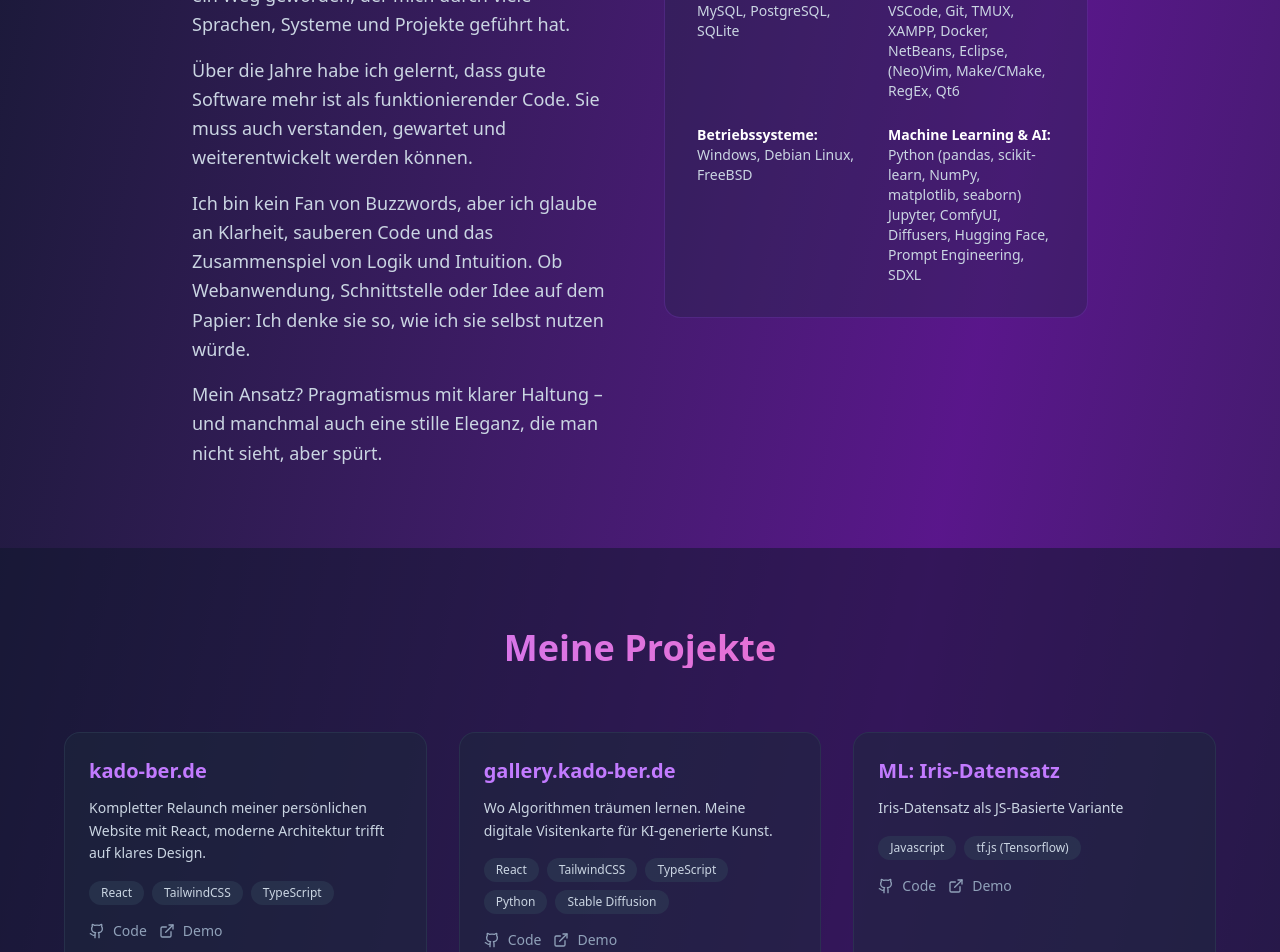
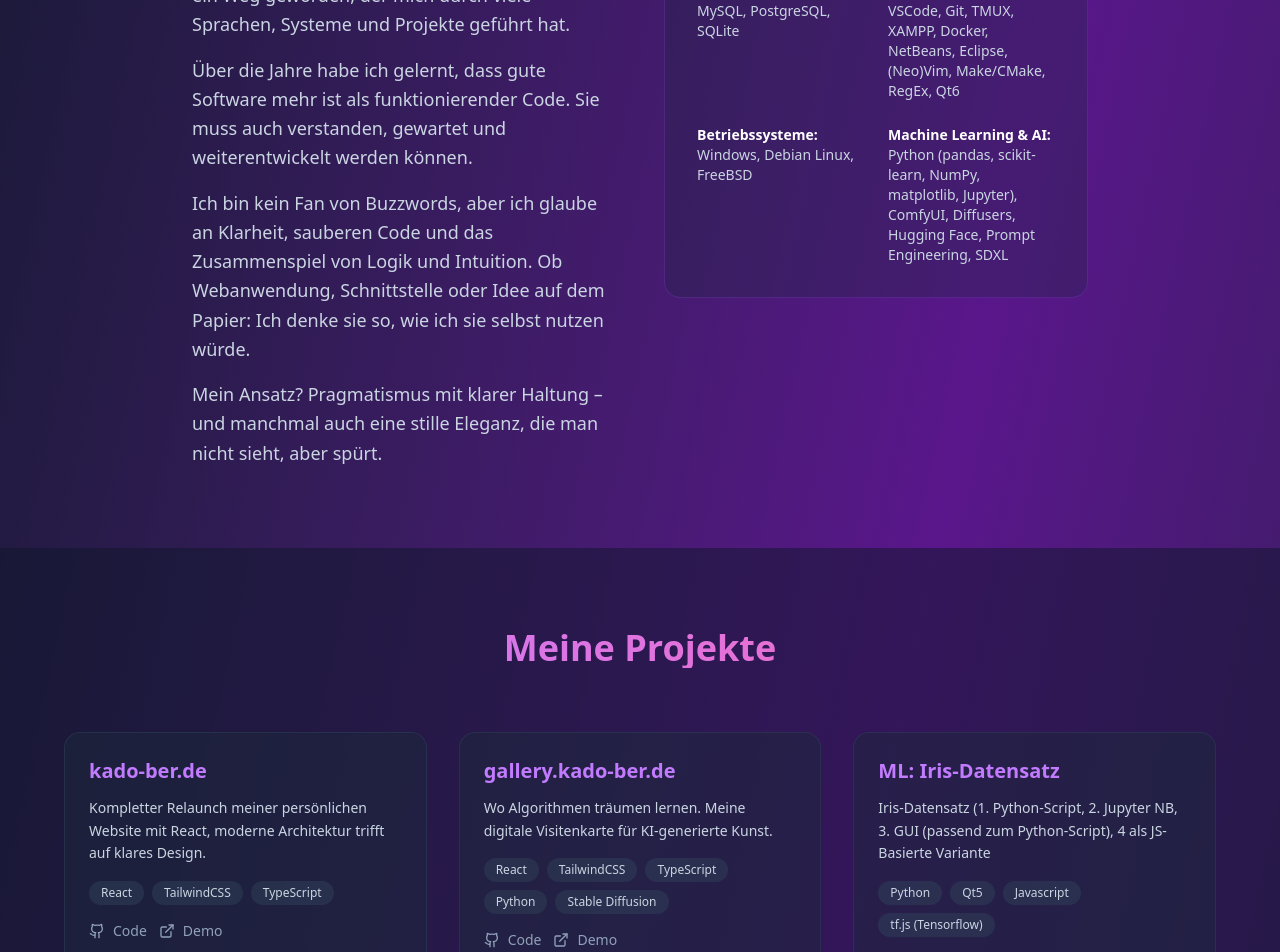
Before and after one commit to chefkoch0312/kado-ber.de, a React (Vite) app: page / in a window 1280 px wide. Shown: the part 1080-2032 px from the top of the page. Built offline with nearby package versions, Linux system fonts and the light colour scheme.

Commit message:
update: (proj.) description

```diff
--- a/src/components/AboutSection.tsx
+++ b/src/components/AboutSection.tsx
@@ -62,9 +62,9 @@ const AboutSection: React.FC = () => (
               Machine Learning & AI:
             </span>
             <br />
-            Python (pandas, scikit-learn, NumPy, matplotlib, seaborn)
+            Python (pandas, scikit-learn, NumPy, matplotlib, Jupyter),
             <br />
-            Jupyter, ComfyUI, Diffusers, Hugging Face, Prompt Engineering, SDXL
+            ComfyUI, Diffusers, Hugging Face, Prompt Engineering, SDXL
           </div>
         </div>
       </div>
--- a/src/data/projects.ts
+++ b/src/data/projects.ts
@@ -26,8 +26,8 @@ export const projects: Project[] = [
   {
     title: "ML: Iris-Datensatz",
     description:
-      "Iris-Datensatz als JS-Basierte Variante",
-    tech: ["Javascript", "tf.js (Tensorflow)"],
+      "Iris-Datensatz (1. Python-Script, 2. Jupyter NB, 3. GUI (passend zum Python-Script), 4 als JS-Basierte Variante",
+    tech: ["Python", "Qt5", "Javascript", "tf.js (Tensorflow)"],
     github: "https://github.com/chefkoch0312/ml_iris_datensatz",
     demo: "https://kado-ber.de/ml_iris_datensatz/js/index.html",
   },
```
